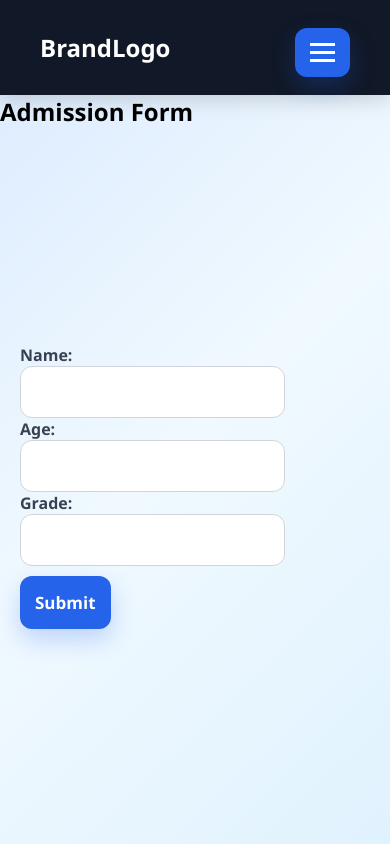
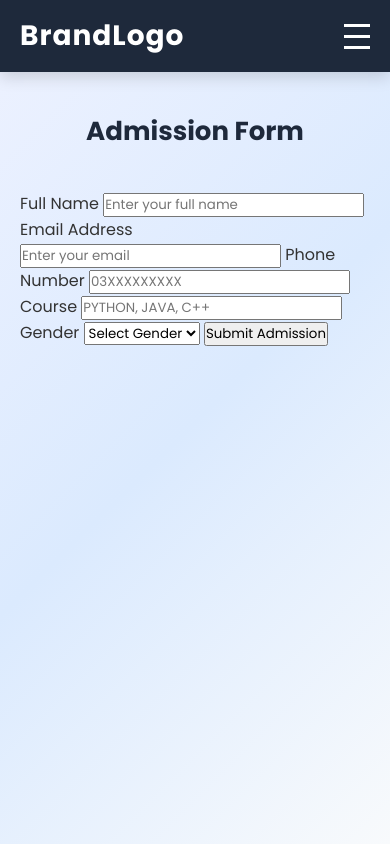
Before and after one commit to MuhammadTalha183/student-management-system, a plain HTML site: page frontend/index.html in a window 390 px wide. Drawn offline with Linux system fonts and the light colour scheme; no server answers.

Commit message:
update UI code

```diff
--- a/frontend/index.html
+++ b/frontend/index.html
@@ -38,21 +38,59 @@
 
                         <h2>Admission Form</h2>
 
-    <!-- Admission Form -->
-   <div class="main-wrapper">
-        <form id="admissionForm">
-            <label for="name">Name:</label>
-            <input type="text" id="name" name="name" required>
+<!-- Admission Form -->
+<div class="main-wrapper">
+    <form id="studentForm">
 
-            <label for="age">Age:</label>
-            <input type="number" id="age" name="age" required>
+        <label for="fullname">Full Name</label>
+        <input
+            type="text"
+            id="fullname"
+            name="fullname"
+            placeholder="Enter your full name"
+            required
+        >
 
-            <label for="grade">Grade:</label>
-            <input type="text" id="grade" name="grade" required>
+        <label for="email">Email Address</label>
+        <input
+            type="email"
+            id="email"
+            name="email"
+            placeholder="Enter your email"
+            required
+        >
 
-            <button type="submit">Submit</button>
-        </form>
-        </div>
+        <label for="phone">Phone Number</label>
+        <input
+            type="tel"
+            id="phone"
+            name="phone"
+            placeholder="03XXXXXXXXX"
+            required
+        >
+
+        <label for="course">Course</label>
+        <input
+            type="tel"
+            id="course"
+            name="course"
+            placeholder="PYTHON, JAVA, C++"
+            required
+        >
+
+
+        <label for="gender">Gender</label>
+        <select id="gender" name="gender" required>
+            <option value="">Select Gender</option>
+            <option value="Male">Male</option>
+            <option value="Female">Female</option>
+            <option value="Other">Other</option>
+        </select>
+
+        <button type="submit">Submit Admission</button>
+
+    </form>
+</div>
     <ul id="studentsList"></ul>
 
     <script src="app.js"></script>
--- a/frontend/style.css
+++ b/frontend/style.css
@@ -1,242 +1,94 @@
-/* ==========================================
-   1. Global Variables
-========================================== */
+/* ===========================
+   Google Font
+=========================== */
 
-:root{
-    --primary:#2563eb;
-    --primary-hover:#1d4ed8;
-    --success:#22c55e;
-    --dark:#111827;
-    --text:#374151;
-    --light:#6b7280;
-    --white:#ffffff;
-    --border:#d1d5db;
+@import url('https://fonts.googleapis.com/css2?family=Poppins:wght@300;400;500;600;700&display=swap');
 
-    --radius:14px;
-    --transition:.3s ease;
-}
+/* ===========================
+   Reset
+=========================== */
 
 *{
     margin:0;
     padding:0;
     box-sizing:border-box;
-    font-family:"Segoe UI",sans-serif;
+    font-family:'Poppins',sans-serif;
 }
 
 body{
 
+    background:linear-gradient(135deg,#eef2ff,#dbeafe,#f8fafc);
+
     min-height:100vh;
 
-    background:linear-gradient(135deg,#dbeafe,#f0f9ff,#e0f2fe);
-
-    display:flex;
-    flex-direction:column;
+    color:#333;
 }
 
 
-/* ==========================================
+/* ===========================
    Navbar
-========================================== */
+=========================== */
 
 .navbar{
-
-    width:100%;
-
-    background:#111827;
 
     display:flex;
     justify-content:space-between;
     align-items:center;
 
-    padding:18px 40px;
+    padding:18px 8%;
+
+    background:#1e293b;
 
     position:sticky;
     top:0;
 
     z-index:1000;
 
-    box-shadow:0 5px 20px rgba(0,0,0,.15);
+    box-shadow:0 5px 15px rgba(0,0,0,.15);
 }
 
 .nav-logo a{
 
-    color:white;
     text-decoration:none;
-    font-size:1.5rem;
-    font-weight:bold;
+
+    color:#fff;
+
+    font-size:28px;
+
+    font-weight:700;
+
+    letter-spacing:1px;
 }
 
 .nav-links{
 
+    display:flex;
+
+    gap:35px;
+
     list-style:none;
-    display:flex;
-    gap:30px;
 }
 
 .nav-links a{
 
-    color:white;
     text-decoration:none;
+
+    color:#fff;
+
+    font-weight:500;
+
     transition:.3s;
 }
 
 .nav-links a:hover{
 
-    color:var(--success);
+    color:#38bdf8;
 }
 
 
-/* ==========================================
-   Main Section
-========================================== */
-
-.main-wrapper{
-
-    flex:1;
-
-    display:flex;
-    justify-content:center;
-    align-items:center;
-
-    padding:40px 20px;
-}
-
-
-/* ==========================================
-   Form Card
-========================================== */
-
-#studentForm{
-
-    width:100%;
-    max-width:500px;
-
-    background:rgba(255,255,255,.95);
-
-    backdrop-filter:blur(12px);
-
-    border-radius:20px;
-
-    padding:40px;
-
-    box-shadow:
-    0 20px 40px rgba(0,0,0,.08);
-
-    display:flex;
-    flex-direction:column;
-    gap:20px;
-
-    animation:fadeUp .6s ease;
-}
-
-h1{
-
-    text-align:center;
-    margin-bottom:15px;
-
-    color:var(--dark);
-
-    font-size:2rem;
-}
-
-
-/* ==========================================
-   Labels
-========================================== */
-
-label{
-
-    display:flex;
-    flex-direction:column;
-
-    gap:8px;
-
-    font-weight:600;
-
-    color:var(--text);
-}
-
-
-/* ==========================================
-   Inputs
-========================================== */
-
-input,
-select{
-
-    padding:14px 16px;
-
-    border:1px solid var(--border);
-
-    border-radius:12px;
-
-    font-size:16px;
-
-    outline:none;
-
-    transition:var(--transition);
-
-    background:white;
-}
-
-input:focus,
-select:focus{
-
-    border-color:var(--primary);
-
-    box-shadow:0 0 0 4px rgba(37,99,235,.15);
-
-    transform:translateY(-2px);
-}
-
-
-/* ==========================================
-   Button
-========================================== */
-
-button{
-
-    margin-top:10px;
-
-    padding:15px;
-
-    border:none;
-
-    border-radius:12px;
-
-    background:var(--primary);
-
-    color:white;
-
-    font-size:17px;
-
-    font-weight:bold;
-
-    cursor:pointer;
-
-    transition:var(--transition);
-
-    box-shadow:0 10px 25px rgba(37,99,235,.25);
-}
-
-button:hover{
-
-    background:var(--primary-hover);
-
-    transform:translateY(-3px);
-
-    box-shadow:0 15px 30px rgba(37,99,235,.35);
-}
-
-button:active{
-
-    transform:scale(.98);
-}
-
-
-/* ==========================================
-   Hamburger
-========================================== */
+/* ===========================
+   Mobile Menu
+=========================== */
 
 .menu-toggle{
 
@@ -244,26 +96,201 @@ button:active{
 
     flex-direction:column;
 
-    gap:5px;
+    cursor:pointer;
 
-    cursor:pointer;
+    background:none;
+
+    border:none;
 }
 
 .bar{
 
-    width:25px;
+    width:26px;
 
     height:3px;
 
     background:white;
 
+    margin:4px 0;
+
     transition:.3s;
 }
 
 
-/* ==========================================
+/* ===========================
+   Heading
+=========================== */
+
+h2{
+
+    text-align:center;
+
+    margin-top:40px;
+
+    color:#1e293b;
+
+    font-size:38px;
+
+    font-weight:700;
+}
+
+
+/* ===========================
+   Form Wrapper
+=========================== */
+
+.main-wrapper{
+
+    display:flex;
+
+    justify-content:center;
+
+    align-items:center;
+
+    padding:40px 20px;
+}
+
+
+/* ===========================
+   Admission Form
+=========================== */
+
+#admissionForm{
+
+    width:100%;
+
+    max-width:470px;
+
+    background:#fff;
+
+    padding:35px;
+
+    border-radius:20px;
+
+    box-shadow:
+    0 15px 35px rgba(0,0,0,.12);
+
+    animation:fadeUp .6s ease;
+}
+
+#admissionForm label{
+
+    display:block;
+
+    margin-top:18px;
+
+    margin-bottom:8px;
+
+    font-weight:600;
+
+    color:#374151;
+}
+
+#admissionForm input{
+
+    width:100%;
+
+    padding:14px;
+
+    border:1px solid #d1d5db;
+
+    border-radius:10px;
+
+    font-size:16px;
+
+    transition:.3s;
+
+    outline:none;
+}
+
+#admissionForm input:focus{
+
+    border-color:#2563eb;
+
+    box-shadow:0 0 0 4px rgba(37,99,235,.15);
+}
+
+
+/* ===========================
+   Button
+=========================== */
+
+#admissionForm button{
+
+    width:100%;
+
+    margin-top:28px;
+
+    padding:15px;
+
+    border:none;
+
+    border-radius:10px;
+
+    background:#2563eb;
+
+    color:white;
+
+    font-size:17px;
+
+    font-weight:600;
+
+    cursor:pointer;
+
+    transition:.3s;
+}
+
+#admissionForm button:hover{
+
+    background:#1d4ed8;
+
+    transform:translateY(-3px);
+
+    box-shadow:0 12px 25px rgba(37,99,235,.35);
+}
+
+
+/* ===========================
+   Students List
+=========================== */
+
+#studentsList{
+
+    width:90%;
+
+    max-width:700px;
+
+    margin:30px auto;
+
+    list-style:none;
+}
+
+#studentsList li{
+
+    background:white;
+
+    margin-bottom:15px;
+
+    padding:18px 20px;
+
+    border-left:5px solid #2563eb;
+
+    border-radius:10px;
+
+    box-shadow:0 5px 15px rgba(0,0,0,.08);
+
+    transition:.3s;
+}
+
+#studentsList li:hover{
+
+    transform:translateX(8px);
+}
+
+
+/* ===========================
    Animation
-========================================== */
+=========================== */
 
 @keyframes fadeUp{
 
@@ -283,9 +310,9 @@ button:active{
 }
 
 
-/* ==========================================
-   Mobile
-========================================== */
+/* ===========================
+   Responsive
+=========================== */
 
 @media(max-width:768px){
 
@@ -304,48 +331,55 @@ button:active{
 
         width:100%;
 
-        background:#111827;
+        background:#1e293b;
 
         flex-direction:column;
+
+        align-items:center;
 
         max-height:0;
 
         overflow:hidden;
 
         transition:.4s;
-
-        gap:0;
     }
 
     .nav-links.active{
 
         max-height:300px;
 
-        padding:20px;
+        padding:20px 0;
     }
 
-    #studentForm{
+    h2{
 
-        padding:30px 22px;
+        font-size:30px;
     }
 
-    h1{
+    #admissionForm{
 
-        font-size:1.7rem;
+        padding:25px;
     }
 
 }
 
+@media(max-width:500px){
 
-/* ==========================================
-   Desktop
-========================================== */
+    .navbar{
 
-@media(min-width:992px){
+        padding:15px 20px;
+    }
 
-    #studentForm{
+    h2{
 
-        max-width:550px;
+        font-size:26px;
+    }
+
+    #admissionForm{
+
+        border-radius:15px;
+
+        padding:20px;
     }
 
 }
```
